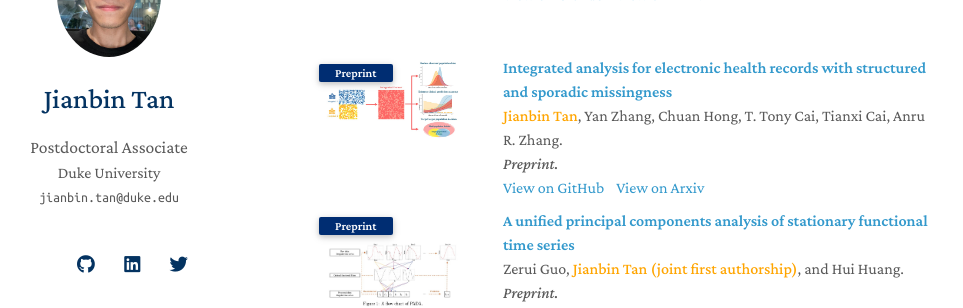
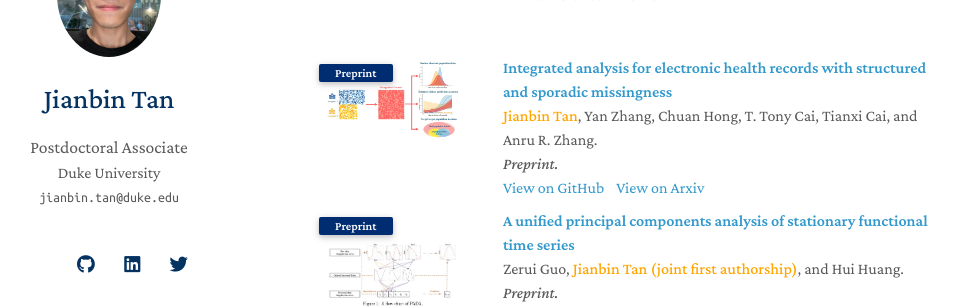
Before and after one commit to Tan-jianbin/Tan-jianbin.github.io, a Jekyll site: the page built from index.md, in a window 1280 px wide and 900 px high, scrolled down 321 px. Shown: the part 153-461 px from the top of the window, without its empty margins (167-1130 px from the left). Built offline with Jekyll 4.4.1, drawn with Linux system fonts in a browser that asks for light colours; nearby versions of some CDN libraries; a style sheet for code colours, icons or effects is not loaded; our own code applies the rules of GitHub Pages for plain Markdown files.

Commit message:
Update publications.md

```diff
--- a/_includes/publications.md
+++ b/_includes/publications.md
@@ -46,7 +46,7 @@
   </div>
   <div class="col-sm-9" style="position: relative;padding-right: 15px;padding-left: 20px;">
     <div class="title"><a href="https://arxiv.org/abs/2506.09208">Integrated analysis for electronic health records with structured and sporadic missingness</a></div>
-    <div class="author"> <strong><span style="color: orange;">Jianbin Tan</span></strong>, Yan Zhang, Chuan Hong, T. Tony Cai, Tianxi Cai, Anru R. Zhang.</div>
+    <div class="author"> <strong><span style="color: orange;">Jianbin Tan</span></strong>, Yan Zhang, Chuan Hong, T. Tony Cai, Tianxi Cai, and Anru R. Zhang.</div>
     <div class="periodical"><em>  Preprint.</em></div>
     <!-- Code -->
     <div class="github-link">
```
